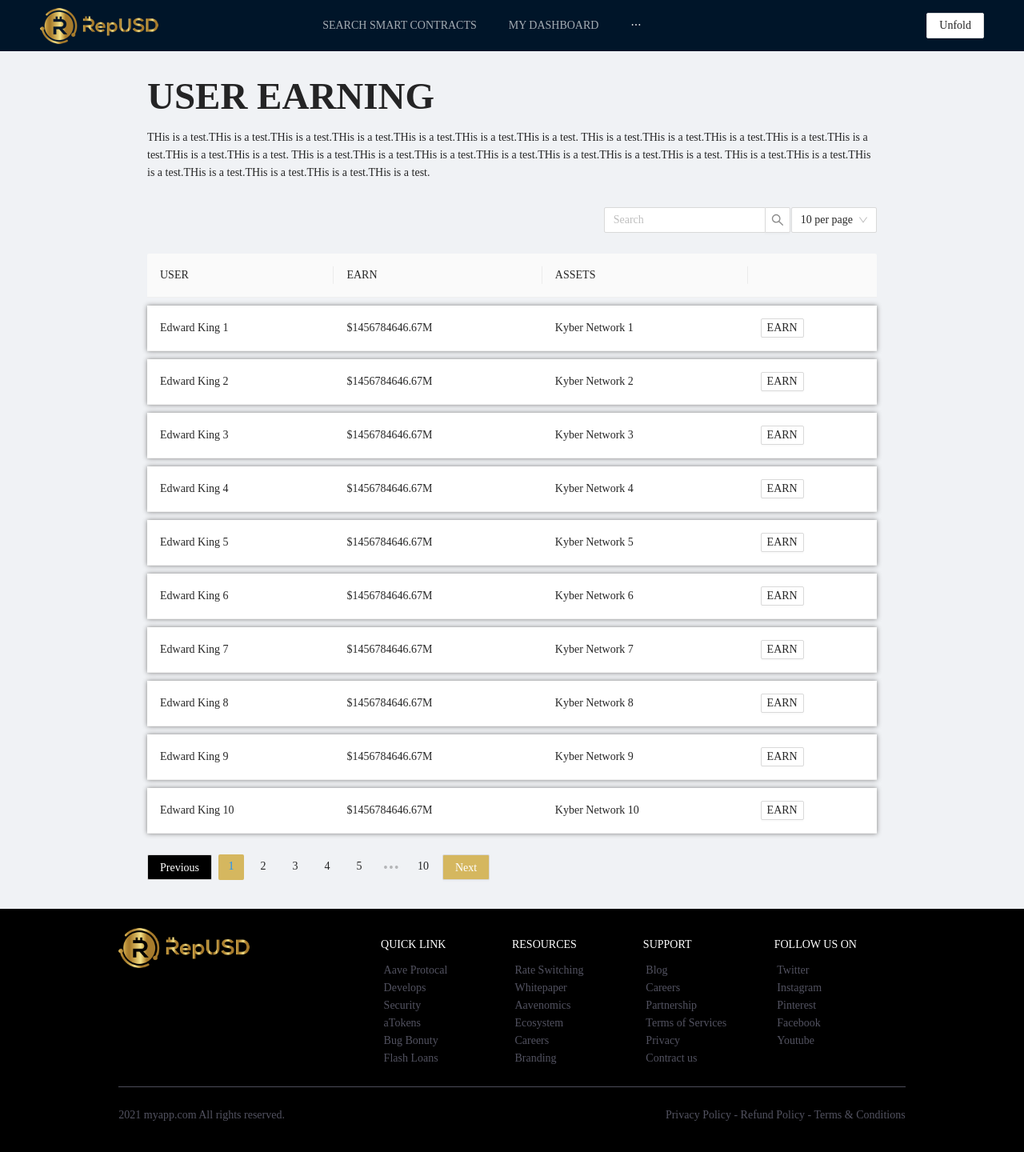
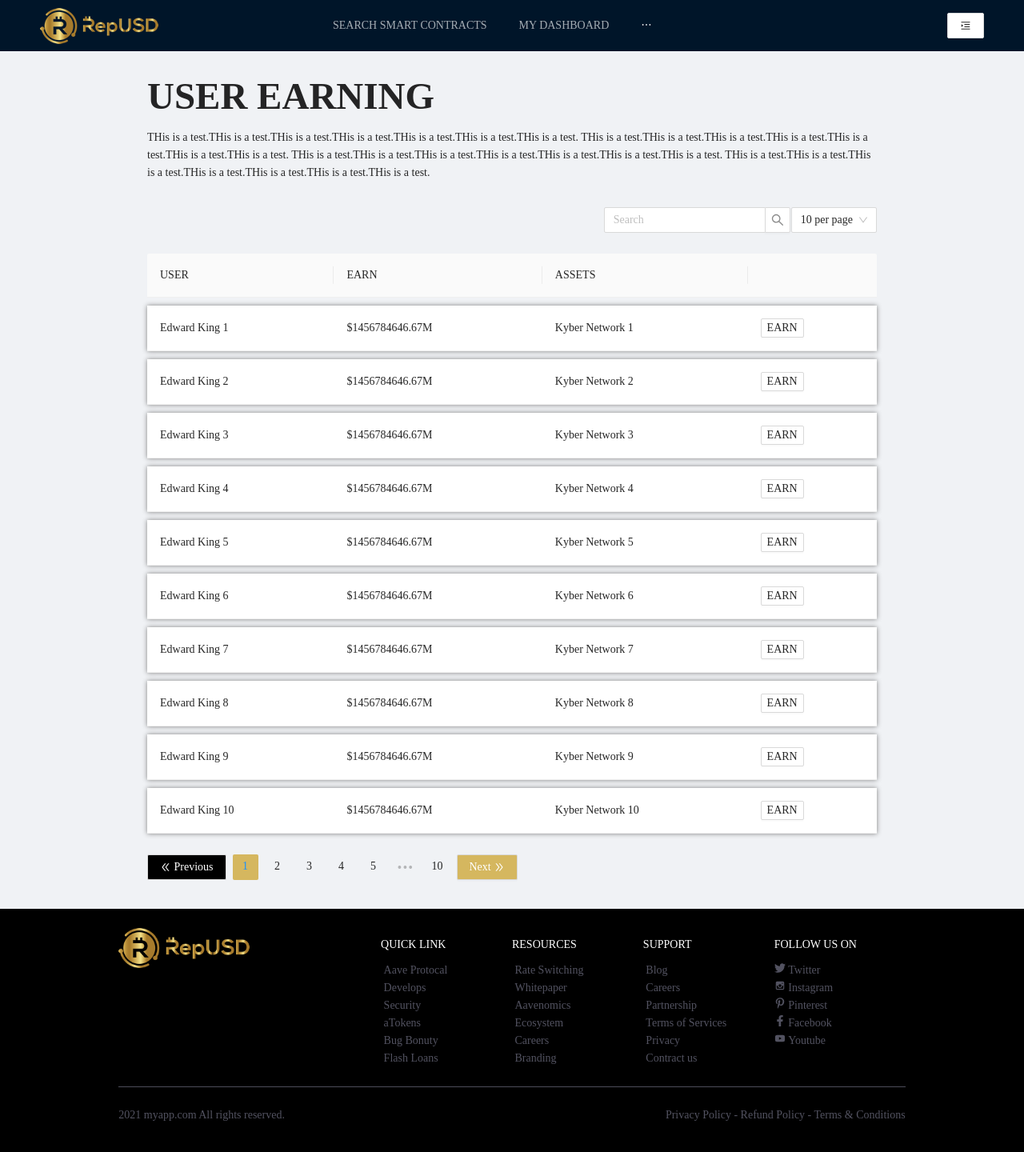
Before and after one commit to devshine2015/RepUSD-Frontend, a React (Create React App) app: page /earnings in a window 1280 px wide. Shown: the top 1440 px of the page at 80% size. Built offline with nearby package versions, Linux system fonts and the light colour scheme.

Commit message:
add icon of react-icon node-module

```diff
--- a/package.json
+++ b/package.json
@@ -12,6 +12,7 @@
     "less-loader": "^10.0.1",
     "react": "^17.0.1",
     "react-dom": "^17.0.1",
+    "react-icons": "^4.2.0",
     "react-redux": "^7.2.2",
     "react-router-dom": "^5.2.0",
     "react-scripts": "^4.0.1",
--- a/src/components/DashboardComponent/index.js
+++ b/src/components/DashboardComponent/index.js
@@ -1,5 +1,6 @@
 import React, { useState } from 'react';
 import { PageHeader, Input, Table, Radio, Select, Button } from 'antd';
+import { AiOutlineDoubleLeft, AiOutlineDoubleRight } from 'react-icons/ai';
 
 import {
     AaveMarketImage,
@@ -38,10 +39,10 @@ export default props => {
 
     const itemRender = (current, type, originalElement) => {
         if (type === 'prev') {
-            return <Button style={{backgroundColor: 'black', color: 'white'}}>Previous</Button>;
+            return <Button style={{backgroundColor: 'black', color: 'white', display: 'flex', alignItems: 'center'}}><AiOutlineDoubleLeft />&nbsp;Previous</Button>;
         }
         if (type === 'next') {
-            return <Button style={{backgroundColor: '#d5b75f', color: 'white'}}>Next</Button>;
+            return <Button style={{backgroundColor: '#d5b75f', color: 'white', display: 'flex', alignItems: 'center'}}>Next&nbsp;<AiOutlineDoubleRight /></Button>;
         }
 
         return originalElement;
--- a/src/components/EarningComponent/index.js
+++ b/src/components/EarningComponent/index.js
@@ -1,5 +1,6 @@
 import React, { useState } from 'react';
 import { PageHeader, Table, Button, Input, Select } from 'antd';
+import { AiOutlineDoubleLeft, AiOutlineDoubleRight } from 'react-icons/ai';
 
 import './style.css';
 
@@ -23,10 +24,10 @@ export default () => {
 
     const itemRender = (current, type, originalElement) => {
         if (type === 'prev') {
-            return <Button style={{backgroundColor: 'black', color: 'white'}}>Previous</Button>;
+            return <Button style={{backgroundColor: 'black', color: 'white', display: 'flex', alignItems: 'center'}}><AiOutlineDoubleLeft />&nbsp;Previous</Button>;
         }
         if (type === 'next') {
-            return <Button style={{backgroundColor: '#d5b75f', color: 'white'}}>Next</Button>;
+            return <Button style={{backgroundColor: '#d5b75f', color: 'white', display: 'flex', alignItems: 'center'}}>Next&nbsp;<AiOutlineDoubleRight /></Button>;
         }
 
         return originalElement;
--- a/src/components/HeaderComponent/index.js
+++ b/src/components/HeaderComponent/index.js
@@ -1,5 +1,6 @@
 import React, { useState } from 'react';
 import { Menu, Button } from 'antd';
+import { AiOutlineMenuFold, AiOutlineMenuUnfold } from 'react-icons/ai';
 
 import WalletModalComponent from 'components/WalletModalComponent';
 import NavbarList from 'const/navbar';
@@ -47,8 +48,8 @@ export default (props) => {
 					})
 				}
 			</Menu>
-			<Button className="header-collapse-btn" onClick={toggleCollapsed} style={{ marginBottom: 16 }}>
-				{!menuFoldState ? 'Unfold' : 'Fold'}
+			<Button className="header-collapse-btn" onClick={toggleCollapsed} style={{ marginBottom: 16, display: 'flex', alignItems: 'center' }}>
+				{!menuFoldState ? <AiOutlineMenuUnfold /> : <AiOutlineMenuFold />}
 			</Button>
 			<WalletModalComponent visible={isModalVisible} setIsModalVisible={setIsModalVisible} />
 		</>
--- a/src/const/link.js
+++ b/src/const/link.js
@@ -1,3 +1,7 @@
+import { FaPinterestP, FaFacebookF, FaTwitter } from 'react-icons/fa'
+import { AiFillYoutube,  } from 'react-icons/ai'
+import { TiSocialInstagram } from 'react-icons/ti';
+
 export default [
   {
     name: 'QUICK LINK',
@@ -108,27 +112,27 @@ export default [
     name: 'FOLLOW US ON',
     childLink: [
       {
-        icon: null,
+        icon: <FaTwitter />,
         name: 'Twitter',
         url: '',
       },
       {
-        icon: null,
+        icon: <TiSocialInstagram />,
         name: 'Instagram',
         url: '',
       },
       {
-        icon: null,
+        icon: <FaPinterestP />,
         name: 'Pinterest',
         url: '',
       },
       {
-        icon: null,
+        icon: <FaFacebookF />,
         name: 'Facebook',
         url: '',
       },
       {
-        icon: null,
+        icon: <AiFillYoutube />,
         name: 'Youtube',
         url: '',
       },
```
